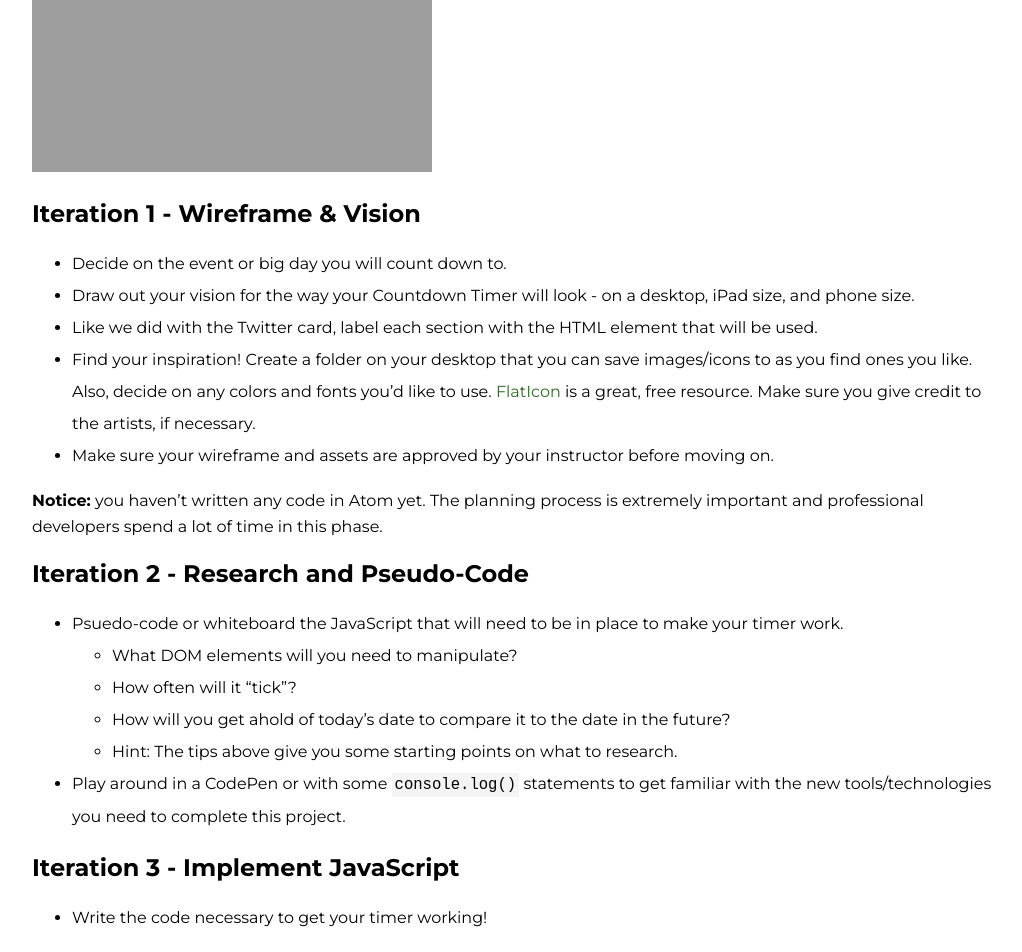
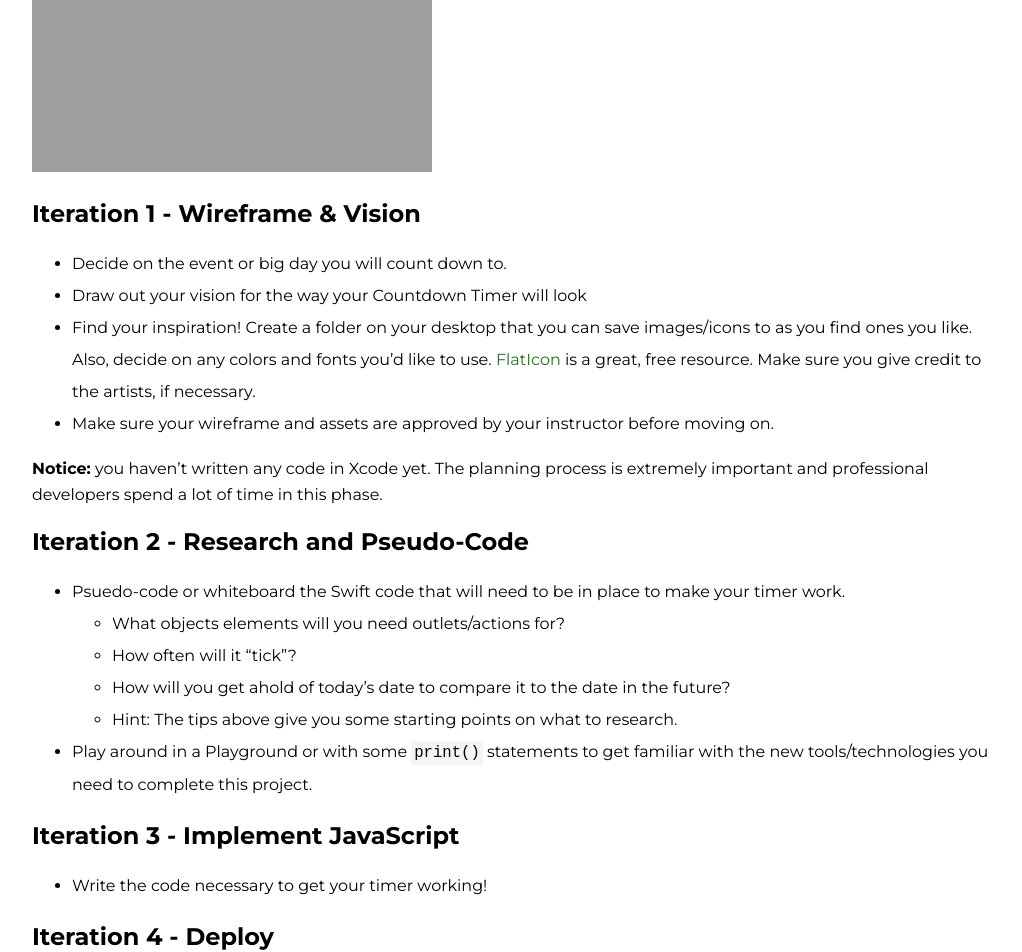
Before and after one commit to ameseee/kwk-curriculum-site, a Jekyll site: the page built from swift-ios/projects/countdown-timer/index.md, in a window 1280 px wide and 1400 px high, scrolled down 947 px. Shown: the top 952 px of the window, without its empty margins (128-1150 px from the left). Built offline with Jekyll 4.4.1, drawn with Linux system fonts in a browser that asks for light colours; nearby versions of some CDN libraries; some of the changed text lies outside the part shown.

Commit message:
Update countdown timer to Mobile directions

```diff
--- a/swift-ios/projects/countdown-timer/index.md
+++ b/swift-ios/projects/countdown-timer/index.md
@@ -29,22 +29,21 @@ Here's an example:
 ## Iteration 1 - Wireframe & Vision
 
 - Decide on the event or big day you will count down to.
-- Draw out your vision for the way your Countdown Timer will look - on a desktop, iPad size, and phone size.
-- Like we did with the Twitter card, label each section with the HTML element that will be used.
+- Draw out your vision for the way your Countdown Timer will look
 - Find your inspiration! Create a folder on your desktop that you can save images/icons to as you find ones you like. Also, decide on any colors and fonts you'd like to use. <a target="blank" href="https://www.flaticon.com/">FlatIcon</a> is a great, free resource. Make sure you give credit to the artists, if necessary.
 - Make sure your wireframe and assets are approved by your instructor before moving on.
 
-**Notice:** you haven't written any code in Atom yet. The planning process is extremely important and professional developers spend a lot of time in this phase.
+**Notice:** you haven't written any code in Xcode yet. The planning process is extremely important and professional developers spend a lot of time in this phase.
 <br>
 
 ## Iteration 2 - Research and Pseudo-Code
 
-- Psuedo-code or whiteboard the JavaScript that will need to be in place to make your timer work.
-  - What DOM elements will you need to manipulate?
+- Psuedo-code or whiteboard the Swift code that will need to be in place to make your timer work.
+  - What objects elements will you need outlets/actions for?
   - How often will it "tick"?
   - How will you get ahold of today's date to compare it to the date in the future?
   - Hint: The tips above give you some starting points on what to research.
-- Play around in a CodePen or with some `console.log()` statements to get familiar with the new tools/technologies you need to complete this project.
+- Play around in a Playground or with some `print()` statements to get familiar with the new tools/technologies you need to complete this project.
 
 ## Iteration 3 - Implement JavaScript
 
@@ -54,6 +53,3 @@ Here's an example:
 
 - Create a GitHub repository
 - Commit and push your work
-- Deploy to GitHub pages in the Settings tab
-
-**Note**: Once your event/big day takes place, this site will no longer... have any helpful info. If you ever want to re-set the date, you'll update the date, then push back up to GitHub! GitHub Pages will automatically deploy your master branch, sometimes you need to wait for about 1 hour for it to update.
```
